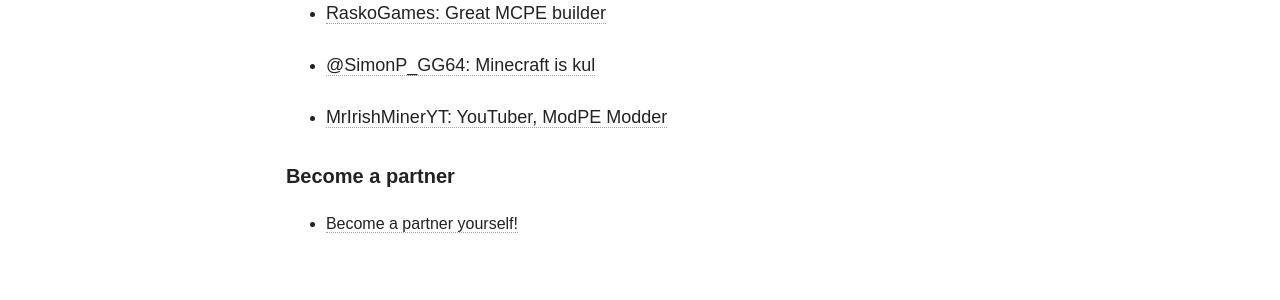
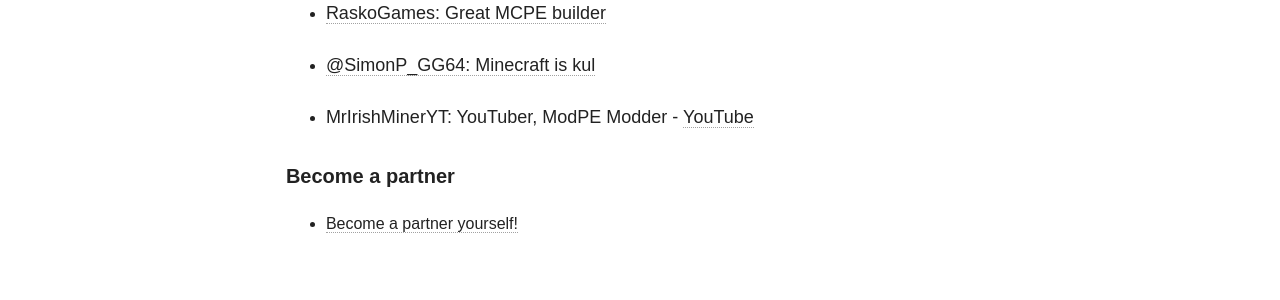
Before and after one commit to peacestorm/peacestorm.github.io, a Jekyll site: the page built from partners/index.md, in a window 1280 px wide. Shown: the part 866-1166 px from the top of the page. Built offline with Jekyll 4.4.1, drawn with Linux system fonts in a browser that asks for light colours; nearby versions of some CDN libraries.

Commit message:
Update index.md

```diff
--- a/partners/index.md
+++ b/partners/index.md
@@ -20,7 +20,7 @@
 
 * [@SimonP_GG64: Minecraft is kul](https://twitter.com/SimonP_GG64)
 
-* [MrIrishMinerYT: YouTuber, ModPE Modder](https://www.youtube.com/c/mririshminer223CLICKHERE)
+* MrIrishMinerYT: YouTuber, ModPE Modder - [YouTube](https://www.youtube.com/c/mririshminer223CLICKHERE)
 
 
 ##### Become a partner
```
